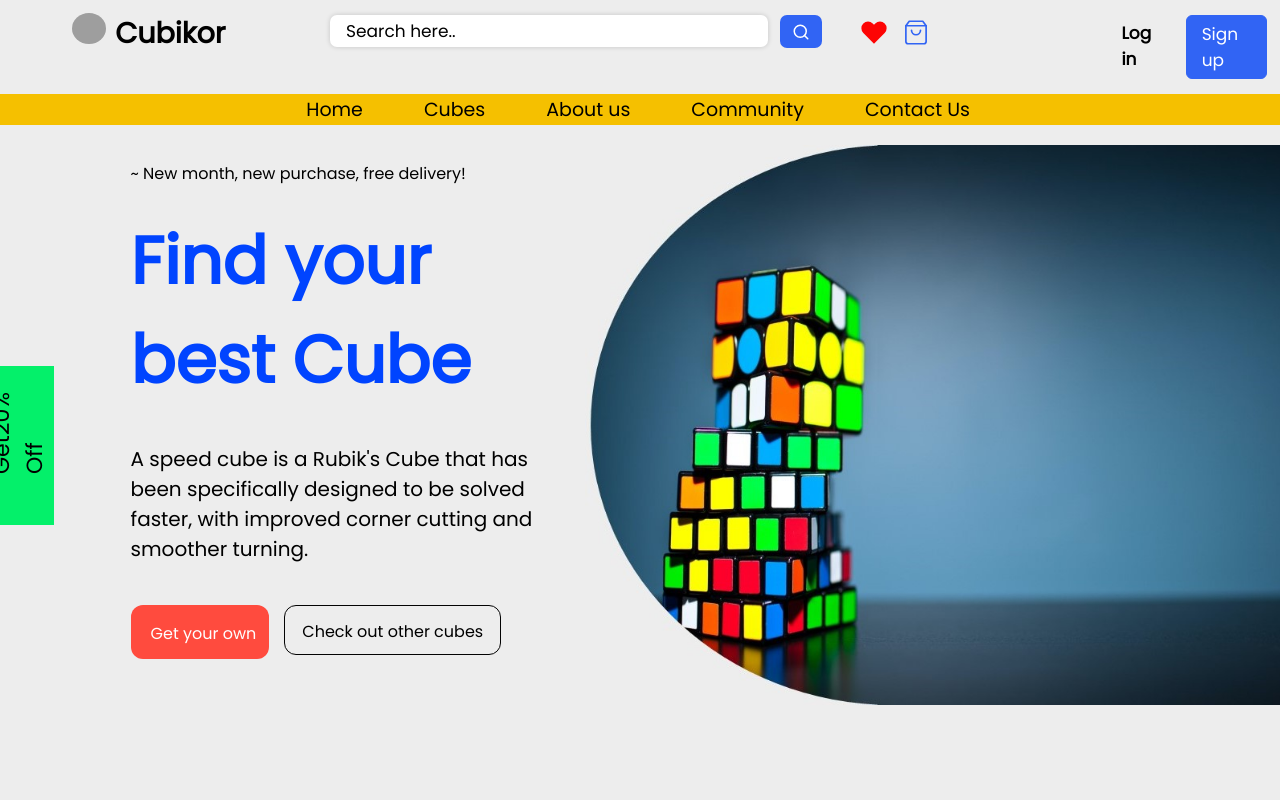
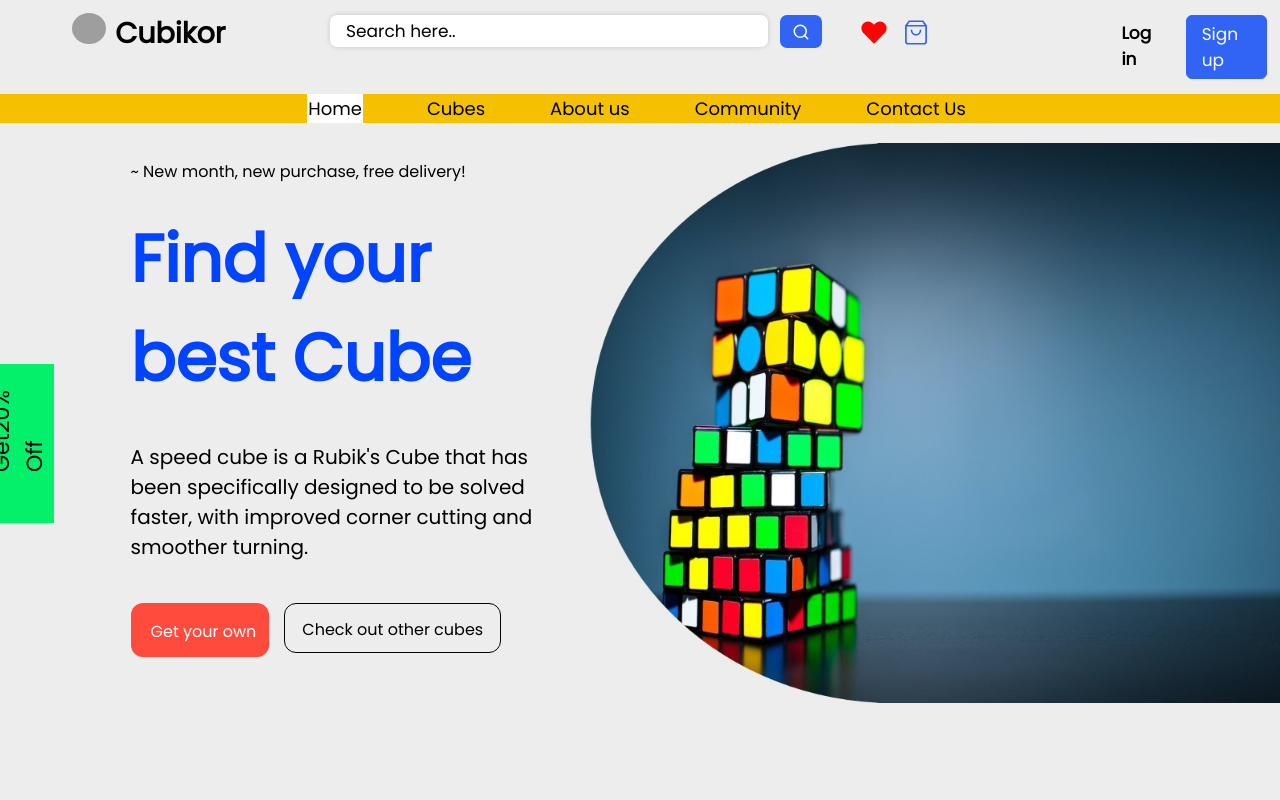
Before and after one commit to soumen974/Cubikor-react, a React (Create React App) app: page / in a window 1280 px wide. Shown: the top 800 px of the page. Built offline with nearby package versions, Linux system fonts and the light colour scheme; grey boxes are pictures that could not be loaded; some icons are missing.

Commit message:
modified the nav bar

```diff
--- a/src/App.css
+++ b/src/App.css
@@ -179,11 +179,11 @@ margin-left: -0.55%;
     margin-right: 55px;
     color: black;
     padding: 2px;
-    font-size: 19px;
+    font-size: 18px;
+    border: solid 2px #00000000;
 
 }
 .op:hover{
-    border: solid 2px #00000000;
     background-color: #ffffff;
     /* border-radius: 4px; */
     font-size: 18px;
--- a/src/nav.jsx
+++ b/src/nav.jsx
@@ -26,6 +26,11 @@ export default function Nav() {
 
   const [selectedOption, setSelectedOption] = useState(null);
 
+  const [buttonColorHome, setButtonColorHome] = useState("white");
+  const [buttonColorCubes, setbuttonColorCubes] = useState("");
+  const [buttonColorAbout, setbuttonColorAbout] = useState("");
+  const [buttonColorComu, setbuttonColorComu] = useState("");
+  const [buttonColorContacts, setbuttonColorContacts] = useState("");
 
 
   useEffect(() => {
@@ -43,6 +48,13 @@ export default function Nav() {
 
 
   function ShowAbotUs(){
+    // nav bar button color change
+    setbuttonColorAbout("white");
+    setButtonColorHome("");
+    setbuttonColorCubes("");
+    setbuttonColorComu("");
+    setbuttonColorContacts("");
+
     setuseMyAbotUs(true);
     setuseFullBody(false);
     setuseLoginShow(false);
@@ -50,6 +62,13 @@ export default function Nav() {
 
   }
   function ShowContactUs(){
+
+    setbuttonColorAbout("");
+    setButtonColorHome("");
+    setbuttonColorCubes("");
+    setbuttonColorComu("");
+    setbuttonColorContacts("white");
+
     setuseMyAbotUs(false);
     setuseContactUs(true);
     setuseFullBody(false);
@@ -60,12 +79,19 @@ export default function Nav() {
     setuseLoginShow(true);
   }
   function SignUpShow(){
+
     setuseLoginShow(false);
     setuseSignUpShow(true);
   }
 
 
   function handleOutsideClick(event) {
+    setbuttonColorAbout("");
+    setButtonColorHome("white");
+    setbuttonColorCubes("");
+    setbuttonColorComu("");
+    setbuttonColorContacts("");
+
     if (event.target.classList.contains('clk-on')) {
       setuseMyAbotUs(false);
       setuseFullBody(true);
@@ -167,18 +193,18 @@ export default function Nav() {
           <div className="links-2">
             <ul>
               <a href="#" className="op">
-                <li className='clk-on' onClick={handleOutsideClick}>Home</li>
+                <li className='clk-on' style={{ backgroundColor: buttonColorHome }} onClick={handleOutsideClick}>Home</li>
               </a>
               <a href="#Cubes-new" className="op">
-                <li className='clk-on' onClick={handleOutsideClick}>Cubes</li>
+                <li className='clk-on' style={{ backgroundColor: buttonColorCubes }} onClick={handleOutsideClick}>Cubes</li>
               </a>
-              <a href="#" className="op" onClick={ShowAbotUs}>
+              <a href="#" className="op" style={{ backgroundColor: buttonColorAbout }}  onClick={ShowAbotUs}>
                 <li>About us</li>
               </a>
               <a href="#comunity" className="op">
-                <li className='clk-on' onClick={handleOutsideClick}>Community</li>
+                <li className='clk-on'  style={{ backgroundColor: buttonColorComu }} onClick={handleOutsideClick}>Community</li>
               </a>
-              <a href="#" className="op" onClick={ShowContactUs}>
+              <a href="#" className="op" style={{ backgroundColor: buttonColorContacts }}  onClick={ShowContactUs}>
                 <li >Contact Us</li>
               </a>
             </ul>
```
